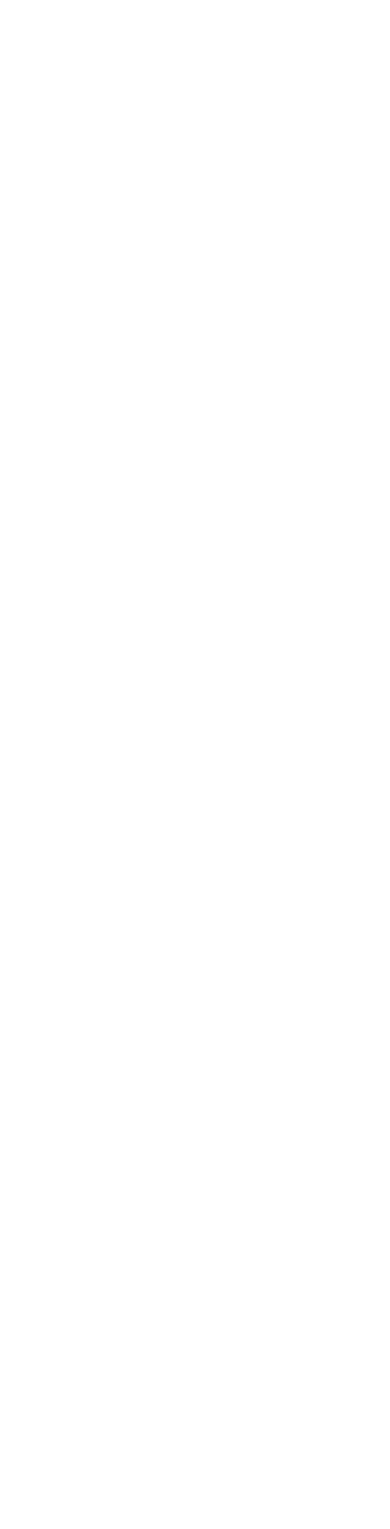
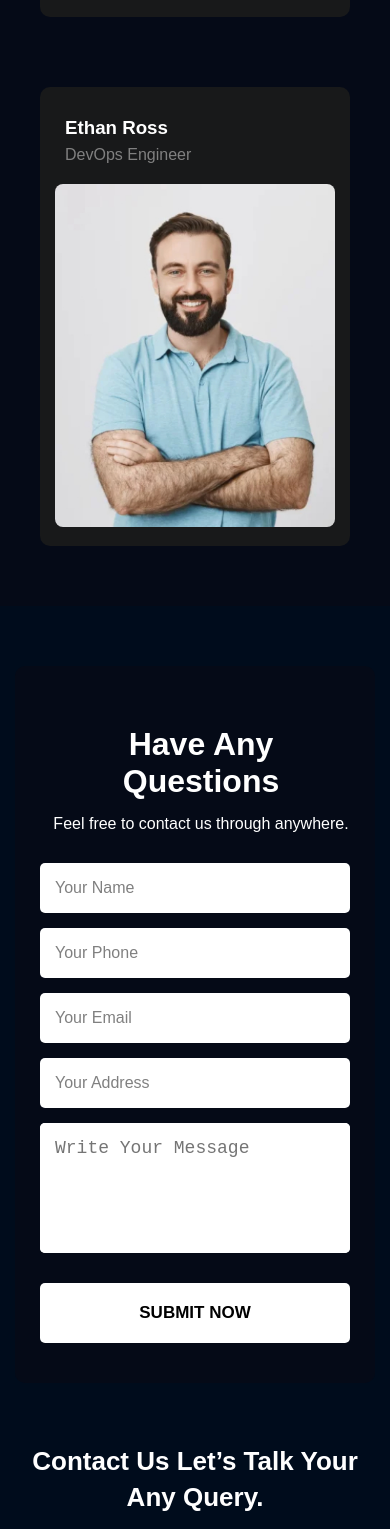
Before and after one commit to Jawad-Nassiri/alupz-project, a React (Create React App) app: page / in a window 390 px wide. Shown: the part 10359-11888 px from the top of the page. Before the commit the page ends 8677 px from the top, so only its background shows below. Built offline with nearby package versions, Linux system fonts and the light colour scheme.

Commit message:
add responsive design to the contact us section

```diff
--- a/src/App.js
+++ b/src/App.js
@@ -17,9 +17,9 @@ export default function App() {
       <Approach />
       <Introduction />
       <Testimonials />
-      {/* <Team />
+      <Team />
       <ContactUs />
-      <Footer/> */}
+      {/* <Footer/> */}
     </div>
   );
 }
--- a/src/components/ContactUs/ContactUs.css
+++ b/src/components/ContactUs/ContactUs.css
@@ -5,7 +5,7 @@
 
 .contact-us__section {
   max-width: 1300px;
-  padding: 100px 0;
+  padding: 100px 20px;
   margin: 0 auto;
   color: #fff;
   display: flex;
@@ -19,12 +19,14 @@
 }
 
 .contact-us__form {
-  width: 660px;
+  width: 100%;
+  max-width: 660px;
   padding: 50px 40px;
   display: flex;
   flex-direction: column;
   align-items: center;
   background: #050a17;
+  border-radius: 10px;
 }
 
 .contact-us__form-header {
@@ -38,9 +40,9 @@
 
 .contact-us__inputs {
   display: flex;
-  align-items: center;
-  justify-content: center;
+  justify-content: space-between;
   gap: 20px;
+  width: 100%;
 }
 
 .contact-us__inputs-left,
@@ -48,6 +50,7 @@
   display: flex;
   flex-direction: column;
   gap: 15px;
+  width: calc(50% - 10px);
 }
 
 .contact-us__textarea {
@@ -68,6 +71,7 @@
   color: gray;
   padding-left: 15px;
   padding-top: 15px;
+  resize: none;
 }
 
 .contact-us__button-wrapper {
@@ -76,12 +80,14 @@
   background: #fff;
   margin-top: 30px;
   text-align: center;
+  border-radius: 5px;
+  overflow: hidden;
 }
 
 .contact-us__button {
   border: none;
   outline: none;
-    font-size:17px;
+  font-size: 17px;
   background: #fff;
   width: 100%;
   height: 100%;
@@ -99,11 +105,12 @@
 .contact-us__right {
   width: 50%;
   text-align: left;
-  padding: 100px 0px;
+  padding: 100px 0;
 }
 
 .contact-us__title {
-    width: 450px;
+  width: 100%;
+  max-width: 450px;
   font-size: 38px;
 }
 
@@ -116,3 +123,85 @@
   font-size: 18px;
   text-align: justify;
 }
+
+/* ✅ Responsive */
+@media (max-width: 1024px) {
+  .contact-us__section {
+    flex-direction: column;
+    align-items: center;
+    gap: 60px;
+  }
+
+  .contact-us__left,
+  .contact-us__right {
+    width: 100%;
+    text-align: center;
+    padding: 0;
+  }
+
+  .contact-us__title {
+    margin: 0 auto;
+    font-size: 34px;
+    line-height: 44px;
+  }
+
+  .contact-us__form {
+    max-width: 600px;
+    margin: 0 auto;
+  }
+
+  .contact-us__form-header {
+    width: 100%;
+    display: flex;
+    flex-direction: column;
+    align-items: center;
+    gap: 15px;
+    padding: 20px 0 30px 12px;
+  }
+
+  .contact-us__text,
+  .contact-us__phone,
+  .contact-us__info {
+    text-align: center;
+  }
+}
+
+@media (max-width: 768px) {
+  .contact-us__section {
+    padding: 80px 20px;
+  }
+
+  .contact-us__title {
+    font-size: 30px;
+    line-height: 40px;
+  }
+
+  .contact-us__form {
+    padding: 40px 25px;
+  }
+}
+
+@media (max-width: 480px) {
+  .contact-us__section {
+    padding: 60px 15px;
+  }
+
+  .contact-us__title {
+    font-size: 26px;
+    line-height: 36px;
+  }
+
+  .contact-us__inputs {
+    flex-direction: column;
+    gap: 15px;
+  }
+
+  .contact-us__inputs-left,
+  .contact-us__inputs-right {
+    width: 100%;
+  }
+
+  .contact-us__form-body {
+    width: calc(100%);
+  }
+}
--- a/src/components/ContactUs/InputBox/InputBox.css
+++ b/src/components/ContactUs/InputBox/InputBox.css
@@ -1,5 +1,5 @@
 .input-box {
-    width: 270px;
+  width: 100%; /* Each input takes full width of its column */
   height: 60px;
   background: #fff;
   border-radius: 5px;
@@ -18,3 +18,14 @@
 .input-box__element::placeholder {
   color: gray;
 }
+
+/* Responsive */
+@media (max-width: 480px) {
+  .input-box {
+    height: 50px;
+  }
+
+  .input-box__element {
+    font-size: 16px;
+  }
+}
--- a/src/components/Team/Team.css
+++ b/src/components/Team/Team.css
@@ -5,7 +5,7 @@
 
 .team-section {
   max-width: 1300px;
-    padding: 100px 0;
+  padding: 100px 20px;
   margin: 0 auto;
   display: flex;
   flex-direction: column;
@@ -15,13 +15,55 @@
 .team-section__title {
   color: #fff;
   font-size: 40px;
-    width: 450px;
+  max-width: 450px;
   text-align: center;
+  margin-bottom: 20px;
 }
 
 .team-box__container {
-    display: flex;;
+  display: flex;
   align-items: center;
   justify-content: center;
+  gap: 25px;
+  flex-wrap: wrap;
+}
+
+/* Responsive */
+@media (max-width: 1024px) {
+  .team-section__title {
+    font-size: 34px;
+    line-height: 44px;
+  }
+
+  .team-box__container {
     gap: 20px;
   }
+}
+
+@media (max-width: 768px) {
+  .team-section {
+    padding: 80px 20px;
+  }
+
+  .team-section__title {
+    font-size: 30px;
+    line-height: 40px;
+  }
+
+  .team-box__container {
+    flex-direction: column;
+    align-items: center;
+  }
+}
+
+@media (max-width: 480px) {
+  .team-section {
+    padding: 60px 15px;
+  }
+
+  .team-section__title {
+    font-size: 26px;
+    line-height: 36px;
+    margin-bottom: 0px;
+  }
+}
--- a/src/components/Team/TeamBox/TeamBox.css
+++ b/src/components/Team/TeamBox/TeamBox.css
@@ -1,11 +1,18 @@
 .team-box {
   background: #18191a;
-    width: 310px;
+  width: calc(25% - 20px);
+  max-width: 310px;
   height: 450px;
   text-align: left;
   color: #fff;
-    padding: 30px 15px 15px 15px;
+  padding: 30px 15px 15px;
   margin-top: 50px;
+  border-radius: 10px;
+  transition: transform 0.3s ease;
+}
+
+.team-box:hover {
+  transform: translateY(-5px);
 }
 
 .team-box__info {
@@ -22,4 +29,20 @@
 
 .team-box__img {
   width: 100%;
+  border-radius: 8px;
+  object-fit: cover;
 }
+
+/* Responsive */
+@media (max-width: 1024px) {
+  .team-box {
+    width: calc(50% - 20px);
+  }
+}
+
+@media (max-width: 768px) {
+  .team-box {
+    width: 100%;
+    height: auto;
+  }
+}
```
Lines whose indentation alone changed are shown as unchanged.
